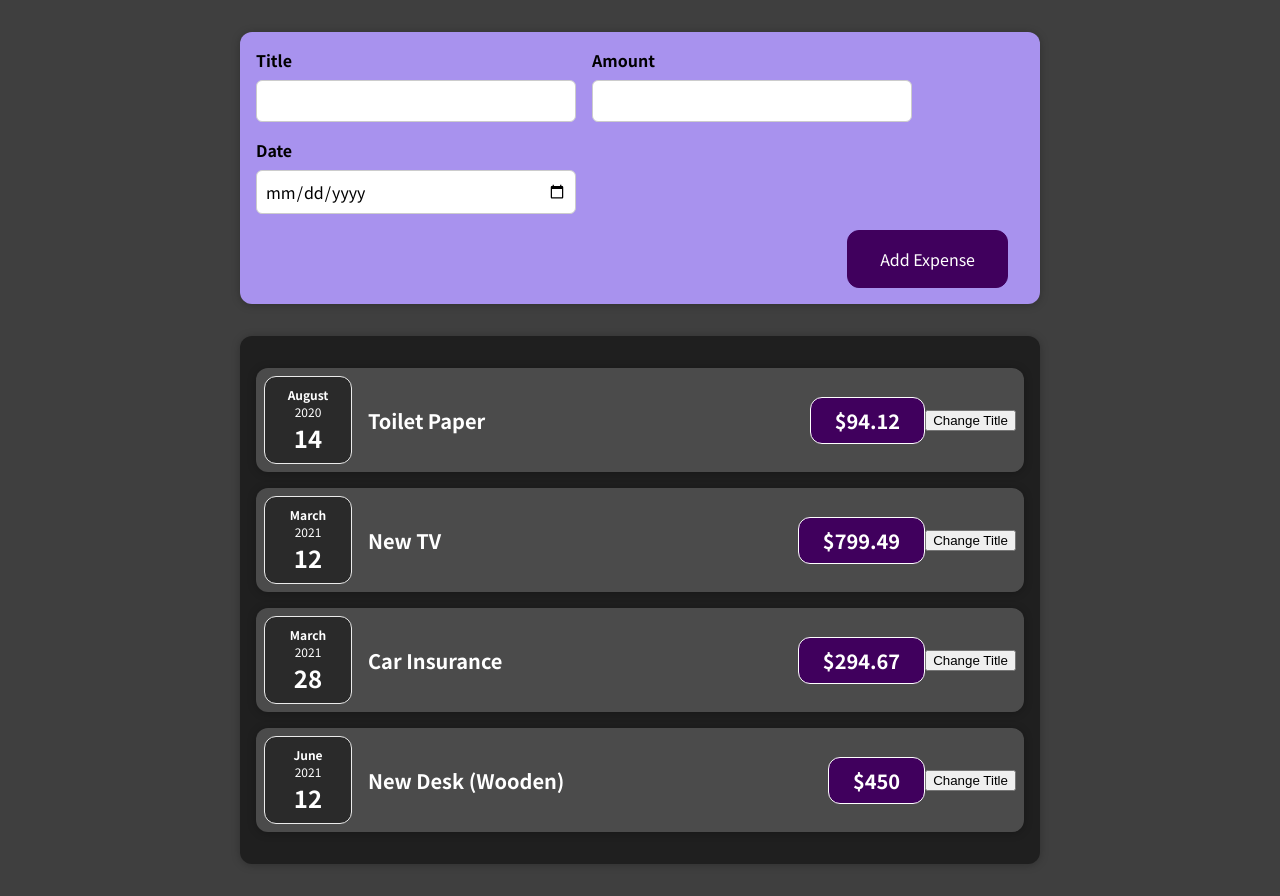
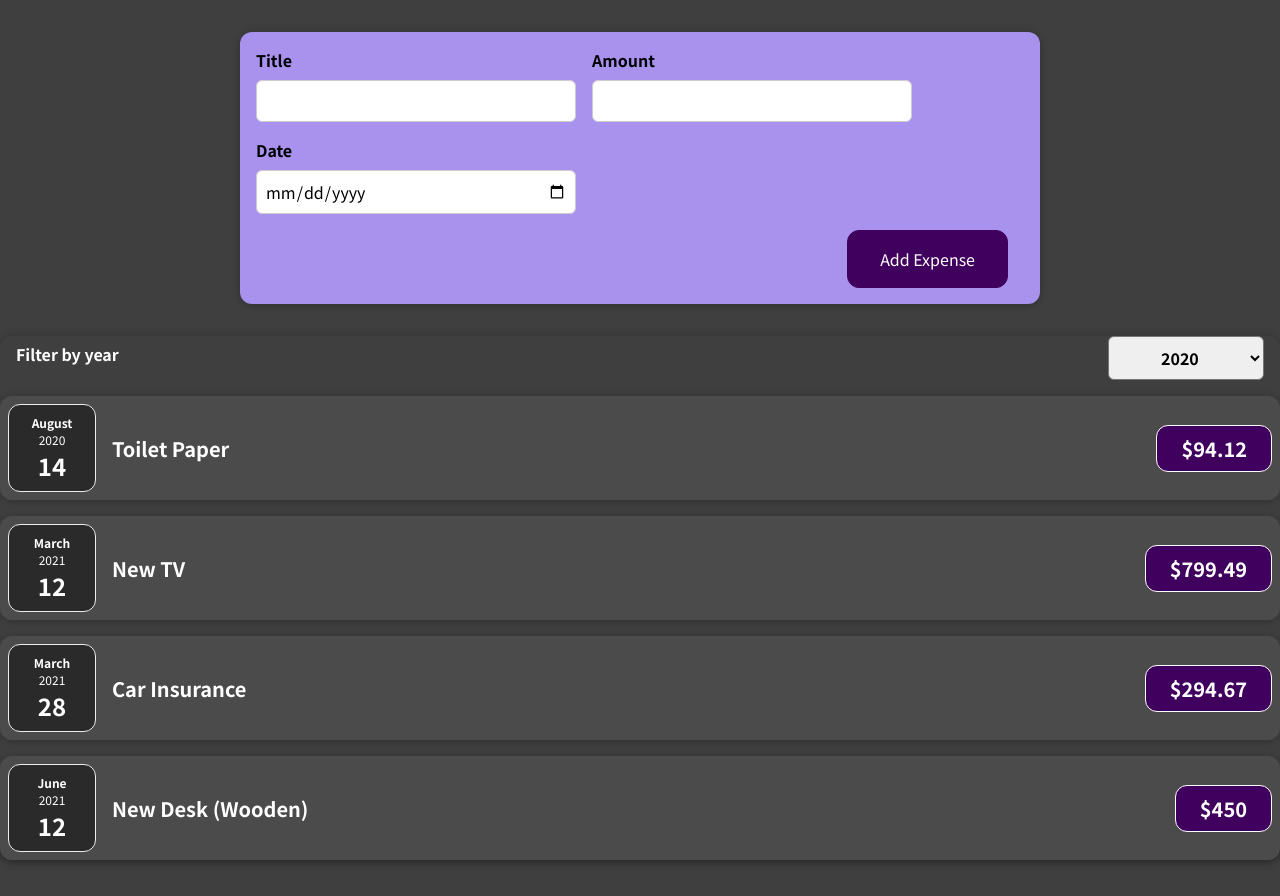
Before and after one commit to parikhpooja/Expense-list, a React (Create React App) app: page / in a window 1280 px wide. Built offline with nearby package versions, Linux system fonts and the light colour scheme.

Commit message:
make app more dynamic

```diff
--- a/src/App.js
+++ b/src/App.js
@@ -1,10 +1,9 @@
-import React from 'react';
+import React, {useState} from 'react';
 
-import NewExpense from './Components/NewExpense/NewExpense';
-import Expenses from './Components/Expenses/Expenses';
+import NewExpense from './Components/NewExpense/NewExpense.js';
+import Expenses from './Components/Expenses/Expenses.js';
 
-const App = () => {
-  const expenses = [
+  const dummyData = [
     {
       id: 'e1',
       title: 'Toilet Paper',
@@ -26,9 +25,14 @@
     },
   ];
 
+const App = () => {
+
+  const [expenses, setExpenses] = useState(dummyData);
+
   const addExpenseHandler = expense => {
-    console.log('In App.js');
-    console.log(expense);
+    setExpenses(prevExpenses => {
+      return [expense, ...prevExpenses];
+    });
   };
 
   return (
--- /dev/null
+++ b/src/Components/Expenses/ExpenseFilter.css
@@ -0,0 +1,24 @@
+.expenses-filter {
+  color: white;
+  padding: 0 1rem;
+}
+
+.expenses-filter__control {
+  display: flex;
+  width: 100%;
+  align-items: center;
+  justify-content: space-between;
+  margin: 1rem 0;
+}
+
+.expenses-filter label {
+  font-weight: bold;
+  margin-bottom: 0.5rem;
+}
+
+.expenses-filter select {
+  font: inherit;
+  padding: 0.5rem 3rem;
+  font-weight: bold;
+  border-radius: 6px;
+}
--- /dev/null
+++ b/src/Components/Expenses/ExpenseFilter.js
@@ -0,0 +1,24 @@
+import React from 'react';
+import './ExpenseFilter.css';
+
+const ExpensesFilter = (props) => {
+  const dropdownChangeHandler = (event) => {
+    props.onChangeFilter(event.target.value);
+  };
+
+  return (
+    <div className='expenses-filter'>
+      <div className='expenses-filter__control'>
+        <label>Filter by year</label>
+        <select value={props.selected} onChange={dropdownChangeHandler}>
+          <option value='2022'>2022</option>
+          <option value='2021'>2021</option>
+          <option value='2020'>2020</option>
+          <option value='2019'>2019</option>
+        </select>
+      </div>
+    </div>
+  );
+};
+
+export default ExpensesFilter;
--- a/src/Components/Expenses/ExpenseItem.js
+++ b/src/Components/Expenses/ExpenseItem.js
@@ -1,26 +1,17 @@
 import ExpenseDate from './ExpenseDate';
 import './ExpenseItem.css';
 import Card from '../UI/Card';
-import React, {useState} from 'react';
+import React from 'react';
 
 const ExpenseItem = (props) => {
-
-  const [title, setTitle] = useState(props.title);
-  console.log('Expense item evaluated');
-
-const ClickHandler = () => {
-  setTitle('Updated');
-  return (console.log('Clciked from the function'));
-};
 
   return (
     <Card className='expense-item'>
       <ExpenseDate date={props.date} />
       <div className='expense-item__description'>
-        <h2>{title}</h2>
+        <h2>{props.title}</h2>
         <div className='expense-item__price'>${props.amount}</div>
       </div>
-      <button onClick={ClickHandler}>Change Title</button>
     </Card>
   );
 }
--- a/src/Components/Expenses/Expenses.js
+++ b/src/Components/Expenses/Expenses.js
@@ -1,33 +1,25 @@
-import ExpenseItem from '../Expenses/ExpenseItem';
-import './Expenses.css';
+import React, { useState } from 'react';
+
+import ExpenseItem from './ExpenseItem';
 import Card from '../UI/Card';
-import React from 'react';
+import ExpensesFilter from './ExpenseFilter';
+import './ExpenseFilter.css';
 
 const Expenses = (props) => {
+  const [filteredYear, setFilteredYear] = useState('2020');
+
+  const filterChangeHandler = selectedYear => {
+    setFilteredYear(selectedYear);
+  };
+
   return (
-    <Card className="expenses">
-      <ExpenseItem
-        title={props.items[0].title}
-        amount={props.items[0].amount}
-        date={props.items[0].date}
-      />
-      <ExpenseItem
-        title={props.items[1].title}
-        amount={props.items[1].amount}
-        date={props.items[1].date}
-      />
-      <ExpenseItem
-        title={props.items[2].title}
-        amount={props.items[2].amount}
-        date={props.items[2].date}
-      />
-      <ExpenseItem
-        title={props.items[3].title}
-        amount={props.items[3].amount}
-        date={props.items[3].date}
-      />
-    </Card>
+    <div>
+      <Card className='expenses'>
+        <ExpensesFilter selected={filteredYear} onChangeFilter={filterChangeHandler} />
+        {props.items.map(expense => <ExpenseItem key={expense.id} title={expense.title} amount={expense.amount} date={expense.date}/>)}
+      </Card>
+    </div>
   );
-}
+};
 
 export default Expenses;
--- a/src/Components/NewExpense/ExpenseForm.js
+++ b/src/Components/NewExpense/ExpenseForm.js
@@ -45,7 +45,7 @@
     const expenseData = {
       title: enteredTitle,
       amount: enteredAmount,
-      date: new Date(enteredDate),
+      date: new Date(enteredDate)
     };
 
     props.onSaveExpenseData(expenseData);
```
Also changed, not shown: 1 other file (tests, documents, lock files or other folders).
